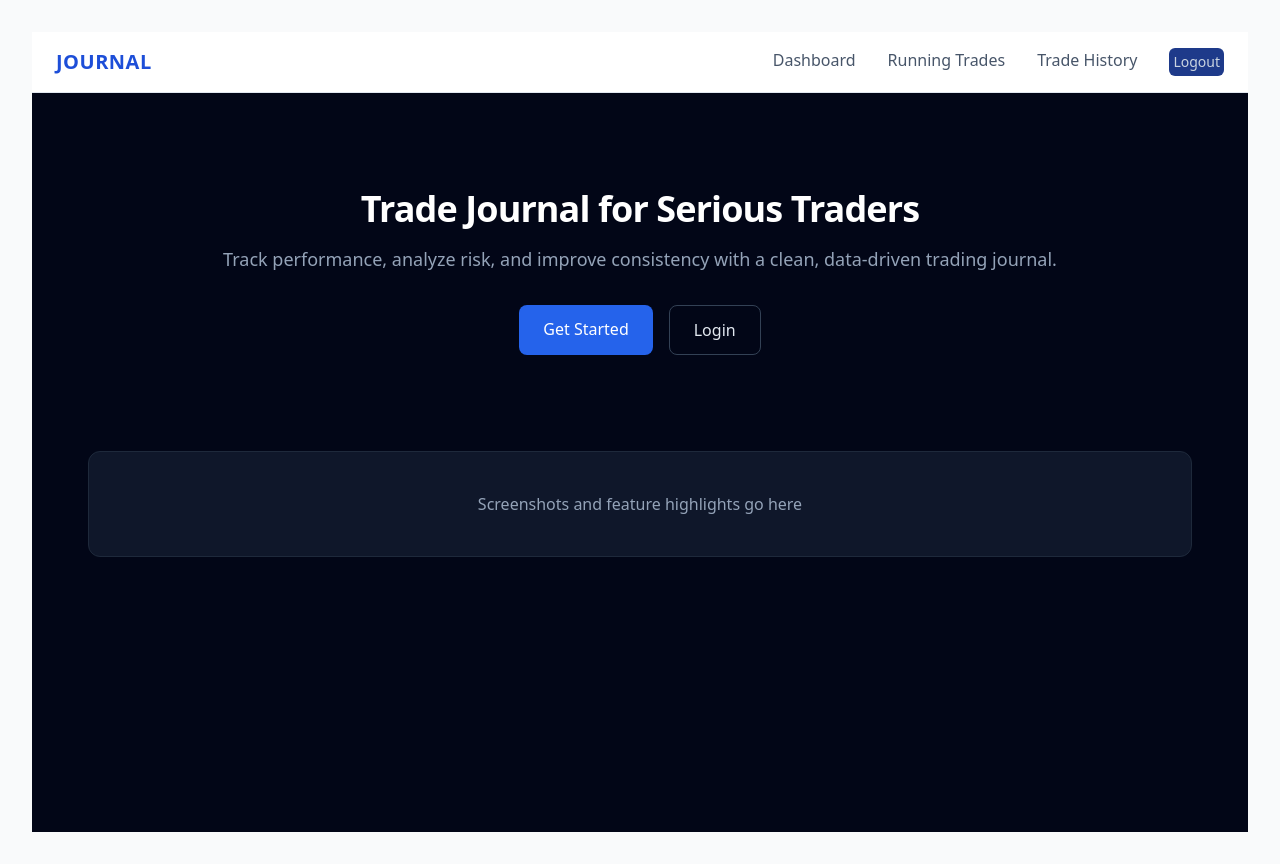
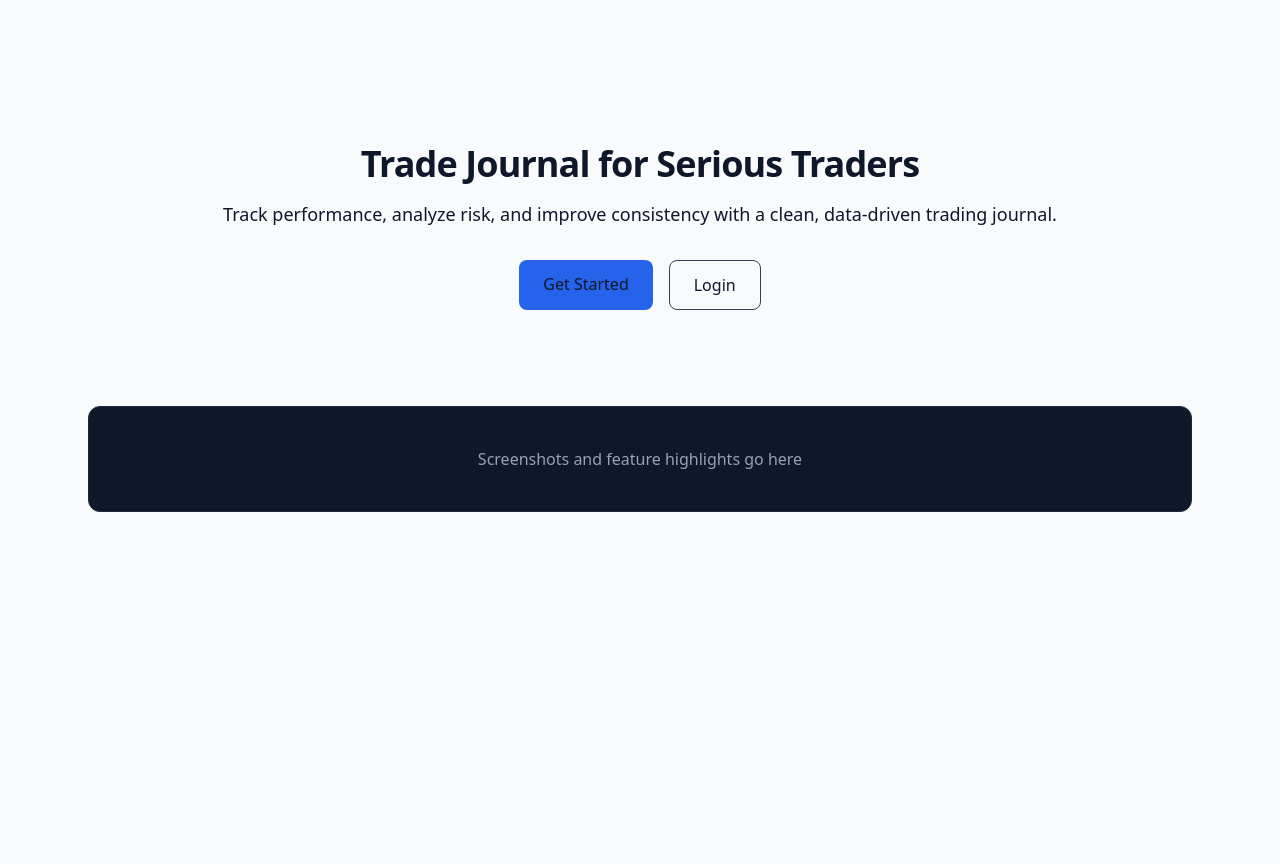
Before and after one commit to craemcode/trading_journal, a React app in the folder frontend/: page / in a window 1280 px wide. Built offline with nearby package versions, Linux system fonts and the light colour scheme; no server answers; the HTML template or start-up script is replaced by a standard one.

Commit message:
landing page css tweaks

```diff
--- a/frontend/src/index.css
+++ b/frontend/src/index.css
@@ -5,6 +5,6 @@
 
 @layer base {
   body {
-    @apply bg-gray-50 text-gray-900;
+    @apply bg-slate-50 text-gray-900;
   }
 }
--- a/frontend/src/pages/Landing.jsx
+++ b/frontend/src/pages/Landing.jsx
@@ -3,16 +3,16 @@ import { Link } from "react-router-dom";
 
 export default function Landing() {
   return (
-    <div className="min-h-screen bg-slate-950 text-slate-100">
-      <Navbar />
+    <div className="min-h-screen bg-slate-50 p-4 text-slate-900">
+
 
       <main className="mx-auto max-w-6xl px-6 py-24">
         <section className="text-center">
-          <h1 className="text-4xl font-bold tracking-tight text-white">
+          <h1 className="text-4xl font-bold tracking-tight">
             Trade Journal for Serious Traders
           </h1>
 
-          <p className="mt-4 text-lg text-slate-400">
+          <p className="mt-4 text-lg ">
             Track performance, analyze risk, and improve consistency with a
             clean, data-driven trading journal.
           </p>
@@ -20,14 +20,14 @@ export default function Landing() {
           <div className="mt-8 flex justify-center gap-4">
             <Link
               to="/register"
-              className="rounded-lg bg-blue-600 px-6 py-3 font-medium text-white hover:bg-blue-500"
+              className="rounded-lg bg-blue-600 px-6 py-3 font-medium hover:bg-blue-500"
             >
               Get Started
             </Link>
 
             <Link
               to="/login"
-              className="rounded-lg border border-slate-700 px-6 py-3 font-medium text-slate-200 hover:bg-slate-800"
+              className="rounded-lg border border-slate-700 px-6 py-3 font-medium  hover:bg-slate-800"
             >
               Login
             </Link>
```
